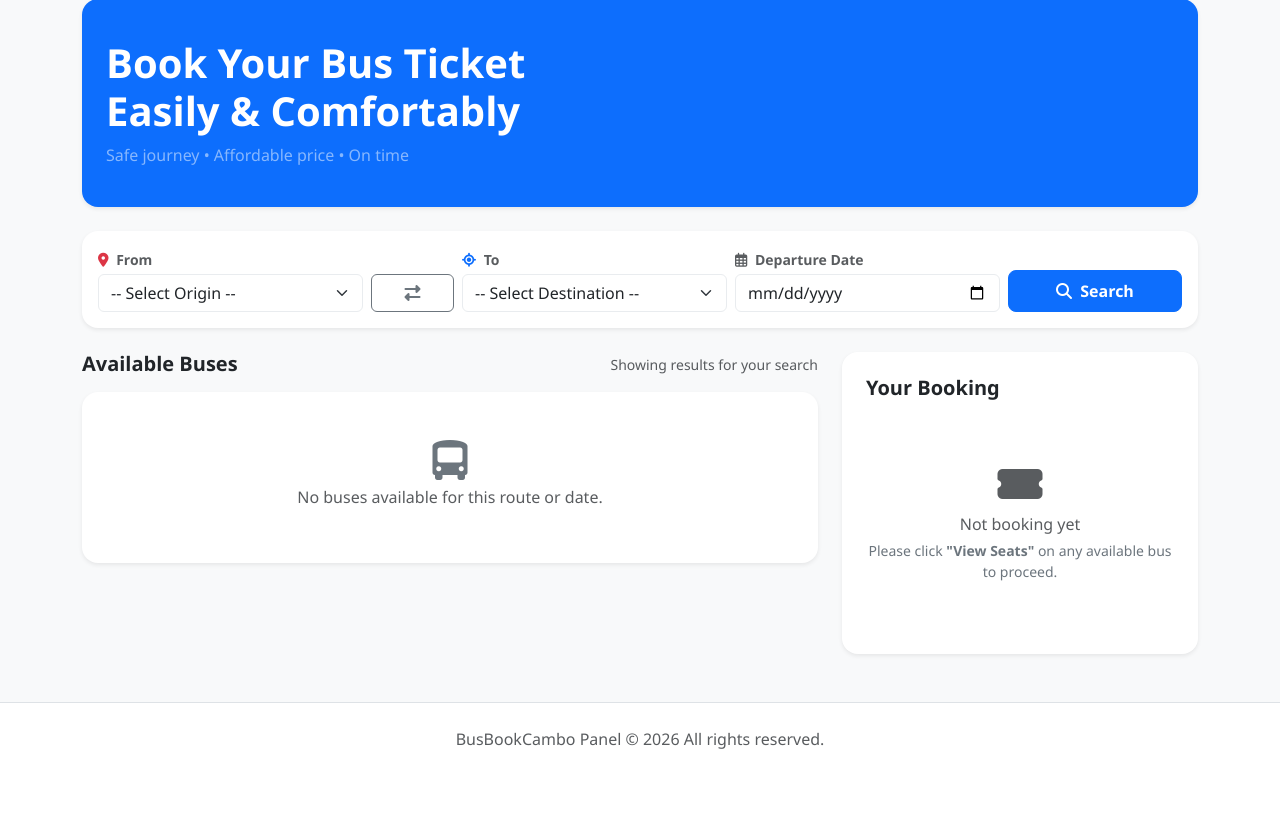
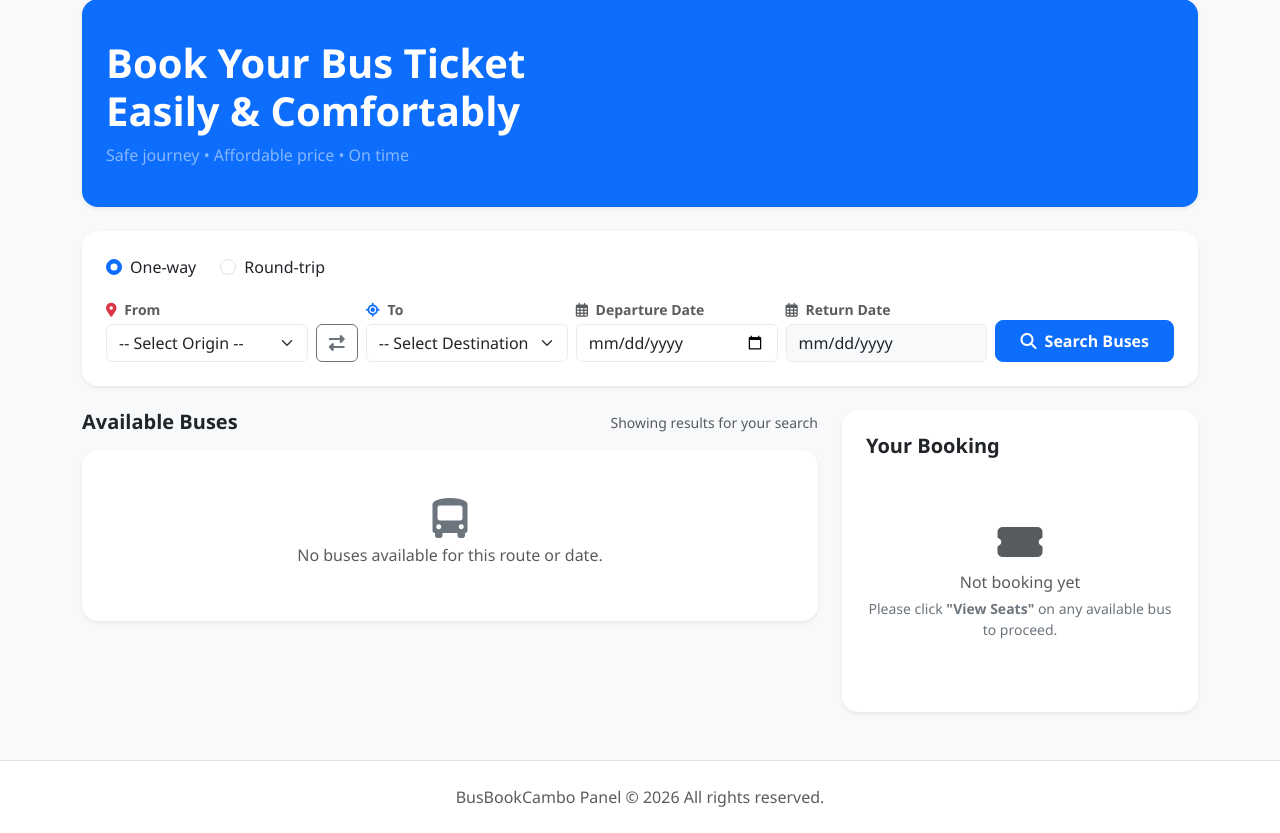
Before and after one commit to Reyzenn-bot/bus_booking, a Flask app: page /user/ in a window 1280 px wide. Shown: the part 88-921 px from the top of the page. Before the commit the page ends 837 px from the top, so only its background shows below. Run offline with Flask 3, Linux system fonts and the light colour scheme.

Commit message:
complete user 100%

```diff
--- a/models.py
+++ b/models.py
@@ -44,7 +44,8 @@ class Schedule(db.Model):
     departure_time = db.Column(db.Time, nullable=False)  # e.g., '2023-10-01 10:00:00'
     arrival_time = db.Column(db.Time, nullable=False)  # e.g., '2023-10-01 14:00:00'
     price = db.Column(db.Numeric(10, 2), nullable=False)  # Price for the schedule
-    bookings = db.relationship('Booking', backref='schedule', lazy=True)  # Relationship to Booking
+    bookings = db.relationship('Booking', foreign_keys='Booking.schedule_id', backref='schedule', lazy=True)  # Relationship to Booking
+    return_bookings = db.relationship('Booking', foreign_keys='Booking.return_schedule_id', backref='return_schedule', lazy=True)  # Relationship to Booking for return trips
 
 #5. Bookings table
 class Booking(db.Model):
@@ -60,3 +61,6 @@ class Booking(db.Model):
     total_price = db.Column(db.Numeric(10, 2), nullable=False)  # Total price (ticket + service)
     booking_status = db.Column(db.String(50), nullable=False, default='confirmed')  # e.g., 'pending', 'confirmed', 'cancelled'
     created_at = db.Column(db.DateTime, default=datetime.utcnow) # Booking creation timestamp
+    trip_type = db.Column(db.String(20), nullable=False, default='oneway')  # 'oneway' ឬ 'roundtrip'
+    return_date = db.Column(db.Date, nullable=True)  # ថ្ងៃត្រឡប់មកវិញ (បើជា Round-trip)
+    return_schedule_id = db.Column(db.Integer, db.ForeignKey('schedules.id'), nullable=True)  # កាលវិភាគឡានត្រឡប់មកវិញ (បើមាន)
--- a/routes/user.py
+++ b/routes/user.py
@@ -25,6 +25,8 @@ def search():
     origin = request.args.get('origin', '').strip()
     destination = request.args.get('destination', '').strip()
     date = request.args.get('date', '').strip()
+    trip_type = request.args.get('trip_type', 'oneway').strip()  # Default to 'oneway' if not provided
+    return_date = request.args.get('return_date', '').strip()  # For round-trip searches
 
     query = Schedule.query.join(Route)
 
@@ -34,7 +36,7 @@ def search():
         query = query.filter(Route.destination == destination)
 
     schedules = query.all()
-    return render_template('user/search.html', routes=routes, schedules=schedules, origin=origin, destination=destination, date=date)
+    return render_template('user/search.html', routes=routes, schedules=schedules, origin=origin, destination=destination, date=date, trip_type=trip_type, return_date=return_date)
 
 # user profile
 @user_bp.route('/profile', methods=['GET', 'POST'])
--- a/templates/user/index.html
+++ b/templates/user/index.html
@@ -16,19 +16,35 @@
     </div>
 
     <!-- Search Form -->
-    <div class="card p-3 shadow-sm border-0 rounded-4 mb-4 bg-white">
+    <div class="card p-4 shadow-sm border-0 rounded-4 mb-4 bg-white">
+
+        <!-- Trip Type Selection (One-way / Round-trip) -->
+        <div class="mb-3 d-flex gap-4">
+            <div class="form-check">
+                <input class="form-check-input" type="radio" name="trip_type" id="oneway" value="oneway" checked
+                    onchange="toggleReturnDate()">
+                <label class="form-check-label fw-medium text-dark" for="oneway">One-way</label>
+            </div>
+            <div class="form-check">
+                <input class="form-check-input" type="radio" name="trip_type" id="roundtrip" value="roundtrip"
+                    onchange="toggleReturnDate()">
+                <label class="form-check-label fw-medium text-dark" for="roundtrip">Round-trip</label>
+            </div>
+        </div>
+
         <form action="{{ url_for('user.search') }}" method="GET">
             <div class="row g-2 align-items-end">
 
                 <!-- 1. Origin (From) -->
-                <div class="col-md-3">
+                <div class="col-md">
                     <label class="form-label text-muted small fw-bold mb-1">
                         <i class="fa-solid fa-location-dot text-danger me-1"></i> From
                     </label>
                     <select name="origin" id="originSelect" class="form-select border-light-subtle" required>
                         <option value="" disabled selected>-- Select Origin --</option>
                         {% for route in routes %}
-                        <option value="{{ route.origin }}" {% if request.args.get('origin')==route.origin %}selected{% endif %}>
+                        <option value="{{ route.origin }}" {% if request.args.get('origin')==route.origin %}selected{%
+                            endif %}>
                             {{ route.origin }}
                         </option>
                         {% endfor %}
@@ -36,40 +52,51 @@
                 </div>
 
                 <!-- 2. Swap Button (ប៊ូតុងដូរទិសដៅ) -->
-                <div class="col-md-1 text-center">
-                    <button type="button" id="swapBtn" class="btn btn-outline-secondary w-100" title="Swap From and To">
+                <div class="col-auto text-center">
+                    <button type="button" id="swapBtn" class="btn btn-outline-secondary" title="Swap From and To">
                         <i class="fa-solid fa-right-left"></i>
                     </button>
                 </div>
 
                 <!-- 3. Destination (To) -->
-                <div class="col-md-3">
+                <div class="col-md">
                     <label class="form-label text-muted small fw-bold mb-1">
                         <i class="fa-solid fa-location-crosshairs text-primary me-1"></i> To
                     </label>
                     <select name="destination" id="destinationSelect" class="form-select border-light-subtle" required>
                         <option value="" disabled selected>-- Select Destination --</option>
                         {% for route in routes %}
-                        <option value="{{ route.destination }}" {% if request.args.get('destination')==route.destination %}selected{% endif %}>
+                        <option value="{{ route.destination }}" {% if request.args.get('destination')==route.destination
+                            %}selected{% endif %}>
                             {{ route.destination }}
                         </option>
                         {% endfor %}
                     </select>
                 </div>
 
-                <!-- 4. Date -->
-                <div class="col-md-3">
+                <!-- 4. Departure Date -->
+                <div class="col-md">
                     <label class="form-label text-muted small fw-bold mb-1">
                         <i class="fa-regular fa-calendar-days me-1"></i> Departure Date
                     </label>
                     <input type="date" name="date" class="form-control border-light-subtle"
-                        value="{{ request.args.get('date', '') }}">
+                        value="{{ request.args.get('date', '') }}" required>
                 </div>
 
-                <!-- 5. Search Button -->
-                <div class="col-md-2">
-                    <button type="submit" class="btn btn-primary w-100 fw-bold py-2 rounded-3">
-                        <i class="fa-solid fa-magnifying-glass me-1"></i> Search
+                <!-- 5. Return Date (រក្សាទំហំ Column ទុកជានិច្ច ប៉ុន្តែ Disabled បើជ្រើសរើស One-way) -->
+                <div class="col-md" id="returnDateCol">
+                    <label class="form-label text-muted small fw-bold mb-1" id="returnLabel">
+                        <i class="fa-regular fa-calendar-days me-1"></i> Return Date
+                    </label>
+                    <input type="date" name="return_date" id="returnDateInput"
+                        class="form-control border-light-subtle bg-light"
+                        value="{{ request.args.get('return_date', '') }}" disabled>
+                </div>
+
+                <!-- 6. Search Button -->
+                <div class="col-md-auto">
+                    <button type="submit" class="btn btn-primary w-100 fw-bold py-2 px-4 rounded-3">
+                        <i class="fa-solid fa-magnifying-glass me-1"></i> Search Buses
                     </button>
                 </div>
 
@@ -181,7 +208,8 @@
                 <div class="text-center py-5 text-muted">
                     <i class="fa-solid fa-ticket-simple fs-1 text-light-subtle mb-2"></i>
                     <p class="fw-medium mb-1">Not booking yet</p>
-                    <p class="small text-secondary mb-0">Please click <b>"View Seats"</b> on any available bus to proceed.</p>
+                    <p class="small text-secondary mb-0">Please click <b>"View Seats"</b> on any available bus to
+                        proceed.</p>
                 </div>
                 {% endif %}
             </div>
@@ -190,7 +218,28 @@
 </div>
 
 <script>
-document.getElementById('swapBtn').addEventListener('click', function() {
+    // បើក ឬ បិទ Return Date Input ដោយរក្សាទំហំ Column ឱ្យស្មើគ្នា
+    function toggleReturnDate() {
+        const isRoundTrip = document.getElementById('roundtrip').checked;
+        const returnInput = document.getElementById('returnDateInput');
+        const returnLabel = document.getElementById('returnLabel');
+
+        if (isRoundTrip) {
+            returnInput.removeAttribute('disabled');
+            returnInput.setAttribute('required', 'required');
+            returnInput.classList.remove('bg-light');
+            returnLabel.style.opacity = '1';
+        } else {
+            returnInput.setAttribute('disabled', 'disabled');
+            returnInput.removeAttribute('required');
+            returnInput.value = '';
+            returnInput.classList.add('bg-light');
+            returnLabel.style.opacity = '0.4';
+        }
+    }
+
+    // ប៊ូតុង Swap Toggled
+    document.getElementById('swapBtn').addEventListener('click', function () {
         const originSelect = document.getElementById('originSelect');
         const destinationSelect = document.getElementById('destinationSelect');
 
```
Also changed, not shown: routes/booking.py (+9 -1 lines), templates/user/search.html (+51 -11 lines). Lines whose indentation alone changed are shown as unchanged.
